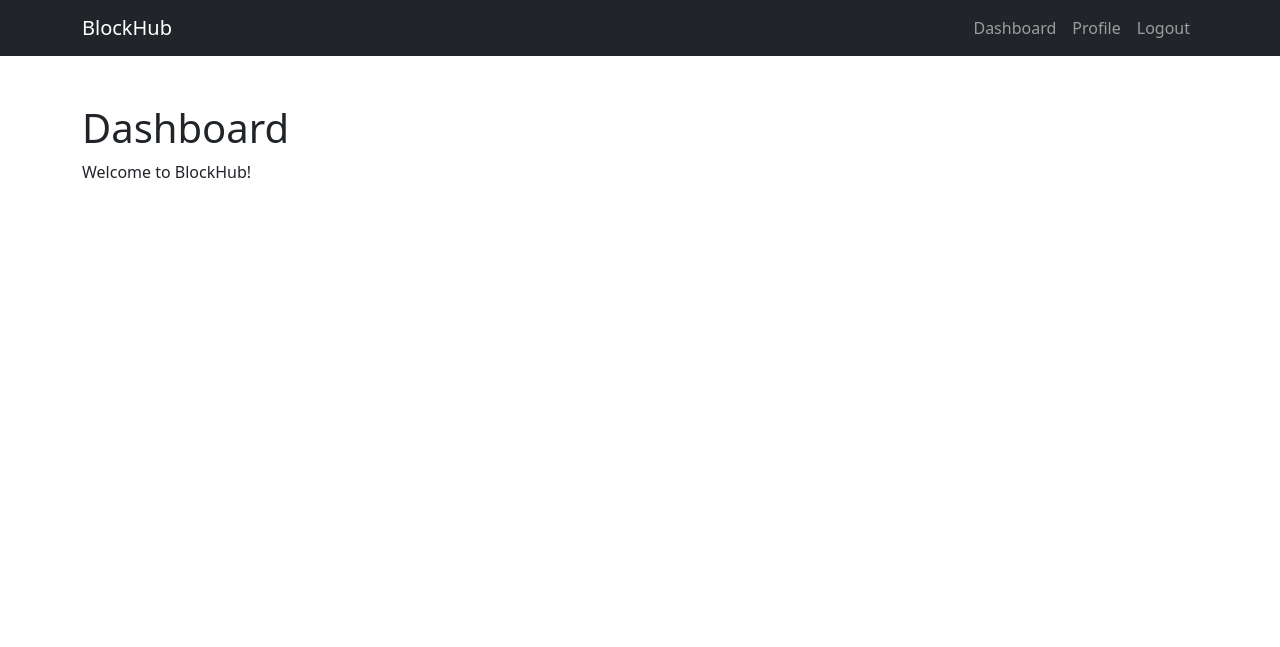
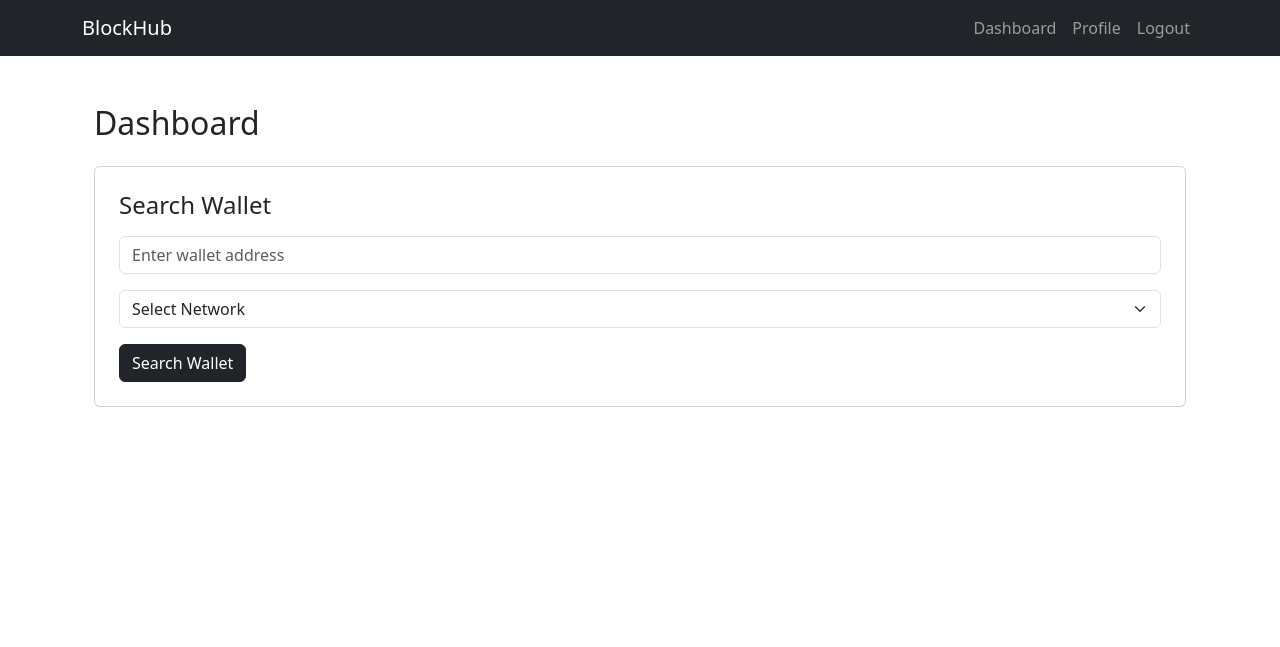
Before and after one commit to abdullahfarooqofficial/BlockHub, a Flask app: page /dashboard in a window 1280 px wide. Shown: the top 647 px of the page. Run offline with Flask 3, Linux system fonts and the light colour scheme; a user stored in the database is signed in.

Commit message:
Dashboard

```diff
--- a/templates/dashboard.html
+++ b/templates/dashboard.html
@@ -1,8 +1,35 @@
-{% extends "layout.html" %} {% block title %} Dashboard {% endblock %} {% block
+{% extends "layout.html" %} {% block title %}Dashboard{% endblock %} {% block
 content %}
 
-<h1>Dashboard</h1>
+<div class="container">
+  <h2 class="mb-4">Dashboard</h2>
 
-<p>Welcome to BlockHub!</p>
+  <div class="card p-4">
+    <h4 class="mb-3">Search Wallet</h4>
+
+    <form action="/wallet" method="GET">
+      <div class="mb-3">
+        <input
+          class="form-control"
+          type="text"
+          name="address"
+          placeholder="Enter wallet address"
+          required
+        />
+      </div>
+
+      <div class="mb-3">
+        <select class="form-select" name="network" required>
+          <option value="">Select Network</option>
+          <option value="ethereum">Ethereum</option>
+          <option value="bsc">BNB Smart Chain</option>
+          <option value="polygon">Polygon</option>
+        </select>
+      </div>
+
+      <button class="btn btn-dark">Search Wallet</button>
+    </form>
+  </div>
+</div>
 
 {% endblock %}
```
